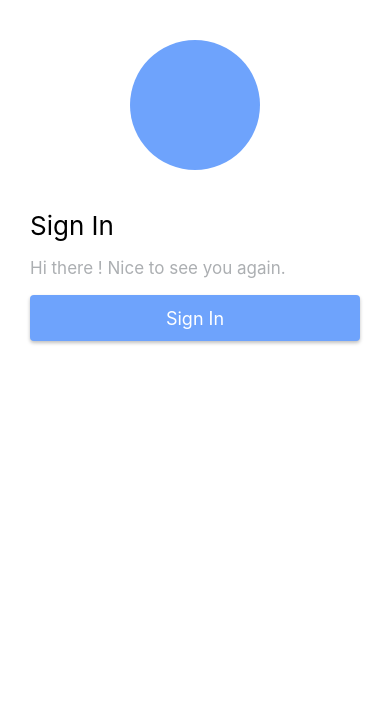
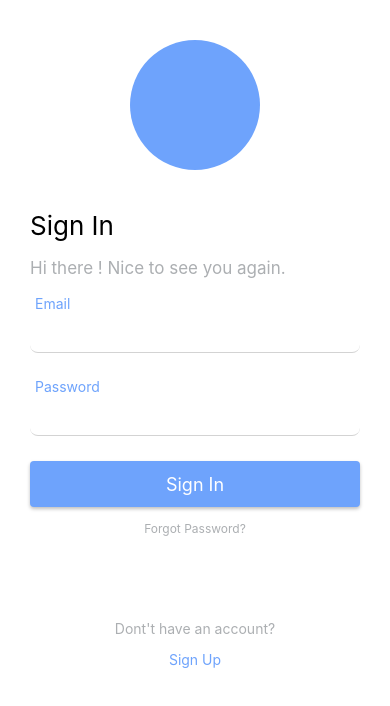
Before and after one commit to saad277/RN-Connect-App, a React Native app: screen / in a window 390 px wide. Shown: the top 706 px of the page. Built offline with nearby package versions, Linux system fonts and the light colour scheme.

Commit message:
login screen

```diff
--- /dev/null
+++ b/src/components/Input/Input.js
@@ -0,0 +1,73 @@
+import React from "react";
+import { View, TextInput, StyleSheet, Image } from "react-native";
+
+import { Text } from "../Text";
+
+import { AppColors } from "../../style";
+
+const Input = (props) => {
+    const {
+        value = "",
+        icon = null,
+        placeholder = "",
+        label = "",
+        error = "",
+        containerStyles = {},
+        inputStyles = {},
+        wrapperStyles = {},
+        onChange = () => {},
+        secureText = false,
+        ...rest
+    } = props;
+
+    return (
+        <View style={[styles.wrapper, containerStyles]}>
+            <Text bottomSpacing={0} size={14} leftSpacing={5} color={AppColors.PrimaryBlue}>
+                {label}
+            </Text>
+            <View style={[styles.container, wrapperStyles]}>
+                <TextInput
+                    style={[styles.input, inputStyles]}
+                    placeholder={placeholder}
+                    placeholderTextColor={AppColors.PrimaryGray}
+                    onChangeText={onChange}
+                    value={value}
+                    secureTextEntry={secureText}
+                    {...rest}
+                />
+
+                {!!icon && <Image source={icon} style={styles.icon} resizeMode="contain" />}
+            </View>
+            {Boolean(error) && <Text style={styles.error}>{error}</Text>}
+        </View>
+    );
+};
+
+export default Input;
+
+const styles = StyleSheet.create({
+    wrapper: {
+        borderRadius: 8,
+        borderBottomWidth: 1.4,
+        borderColor: "lightgray"
+    },
+    container: {
+        flexDirection: "row",
+        alignItems: "center",
+        paddingRight: 23
+    },
+    input: {
+        fontSize: 16,
+        flex: 1,
+        height: 40,
+        color: AppColors.Black
+    },
+    error: {
+        color: AppColors.Red
+    },
+    icon: {
+        width: 14,
+        height: 14,
+        tintColor: AppColors.PrimaryGray
+    }
+});
--- /dev/null
+++ b/src/components/Input/index.js
@@ -0,0 +1,2 @@
+import Input from "./Input";
+export { Input };
--- a/src/screens/Login/Login.js
+++ b/src/screens/Login/Login.js
@@ -1,13 +1,15 @@
 import React from "react";
-import { View, StyleSheet } from "react-native";
+import { View, StyleSheet, ScrollView } from "react-native";
 
 import { AppColors } from "../../style";
 
 import { Text } from "../../components/Text";
 import { Button } from "../../components/Button";
+import { Input } from "../../components/Input";
 
 const Login = () => {
     return (
+        <ScrollView>
             <View style={styles.container}>
                 <View style={styles.logo} />
                 <Text
@@ -23,8 +25,30 @@ const Login = () => {
                     Hi there ! Nice to see you again.
                 </Text>
 
+                <Input containerStyles={styles.input} label="Email" />
+
+                <Input containerStyles={styles.input} label="Password" secureText={true} />
+
                 <Button text="Sign In" containerStyles={styles.btn} />
+                <Text color={AppColors.PrimaryGray} centered size={12} topSpacing={14}>
+                    Forgot Password?
+                </Text>
+
+                <Text color={AppColors.PrimaryGray} centered size={14} topSpacing={84}>
+                    Dont't have an account?
+                </Text>
+
+                <Text
+                    color={AppColors.PrimaryBlue}
+                    centered
+                    size={14}
+                    topSpacing={14}
+                    bottomSpacing={20}
+                >
+                    Sign Up
+                </Text>
             </View>
+        </ScrollView>
     );
 };
 
@@ -42,6 +66,10 @@ const styles = StyleSheet.create({
     },
     btn: {
         marginHorizontal: 30
+    },
+    input: {
+        marginHorizontal: 30,
+        marginBottom: 25
     }
 });
 
--- a/src/style/colors.js
+++ b/src/style/colors.js
@@ -1,6 +1,7 @@
 const AppColors = {
     Black: "#000",
     White: "#fff",
+    Red: "#FF0000",
     PrimaryBlue: "#6ea3fc",
     DarkBlue: "#2d74a9",
     PrimaryGray: "#acafb2"
```
Lines whose indentation alone changed are shown as unchanged.
